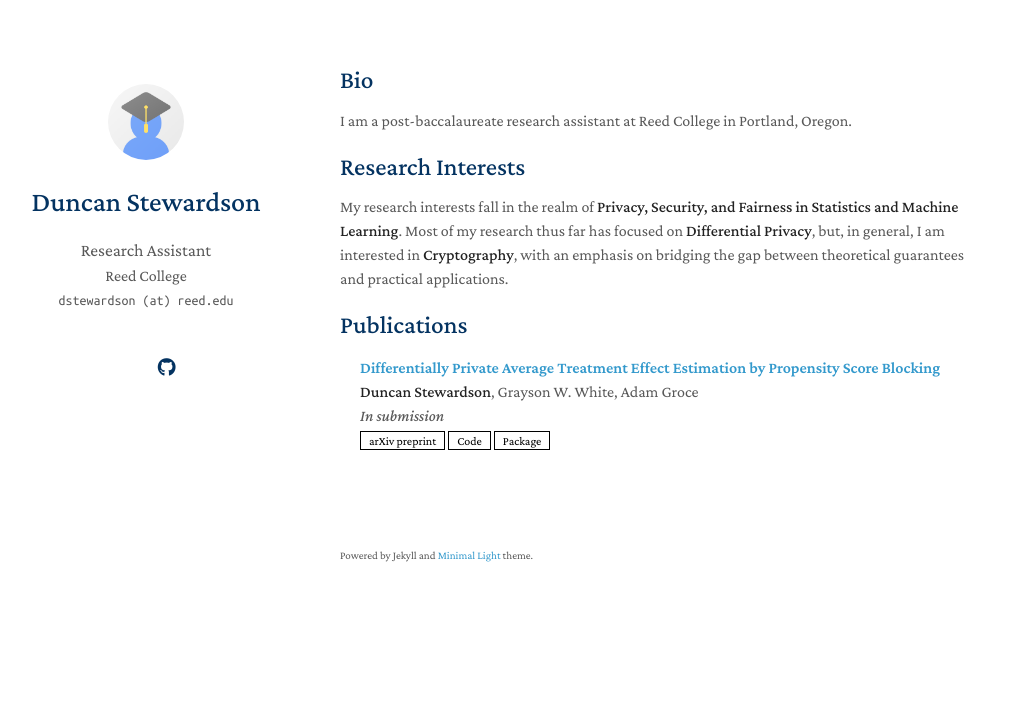
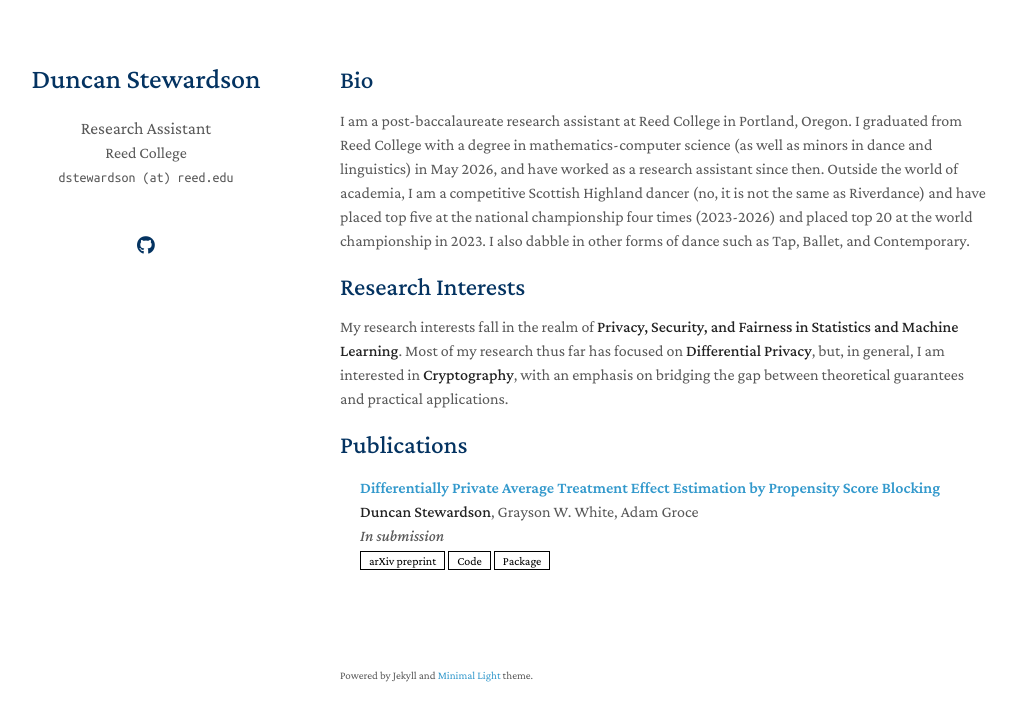
Before and after one commit to dstewtes/dstewtes.github.io, a Jekyll site: the page built from index.md, in a window 1280 px wide. Shown: the top 721 px of the page, without its empty margins (130-1146 px from the left). Built offline with Jekyll 4.4.1, drawn with Linux system fonts in a browser that asks for light colours; a style sheet for code colours, icons or effects is not loaded; our own code applies the rules of GitHub Pages for plain Markdown files.

Commit message:
better bio

```diff
--- a/_config.yml
+++ b/_config.yml
@@ -14,10 +14,11 @@ canonical: https://dstewtes.github.io/
 # If you don't need one of them, you may delete the corresponding line.
 cv_link: assets/files/curriculum_vitae.pdf
 github_link: https://github.com/dstewtes
+dblp: https://dblp.org/pid/447/8126.html
 
 # Images (e.g., your profile picture and your website's favicon)
 # "favicon" and "favicon_dark" are used for the light and dark modes, respectively.
-avatar: ./assets/img/avatar.png
+#avatar: ./assets/img/avatar.png
 favicon: ./assets/img/favicon.png
 favicon_dark: ./assets/img/favicon-dark.png
 
--- a/_layouts/homepage.html
+++ b/_layouts/homepage.html
@@ -89,6 +89,12 @@
           <i class="fab fa-x-twitter"></i>
         </a>
         {% endif %}
+
+        {% if site.dblp %}
+        <a style="margin: 0 0 0 0" href="{{ site.dblp }}">
+          <i class="ai ai-dblp"></i>
+        </a>
+        {% endif %}
         </div>
         <br>
 
--- a/index.md
+++ b/index.md
@@ -4,7 +4,8 @@ layout: homepage
 
 ## Bio
 
-I am a post-baccalaureate research assistant at Reed College in Portland, Oregon.
+I am a post-baccalaureate research assistant at Reed College in Portland, Oregon. I graduated from Reed College with a degree in mathematics-computer science (as well as minors in dance and linguistics) in May 2026, and have worked as a research assistant since then. Outside the world of academia, I am a competitive Scottish Highland dancer (no, it is not the same as Riverdance) and have placed top five at the national championship four times (2023-2026) and placed top 20 at the world championship in 2023. I also dabble in other forms of dance such as Tap, Ballet, and Contemporary.
+
 
 ## Research Interests
 
```
